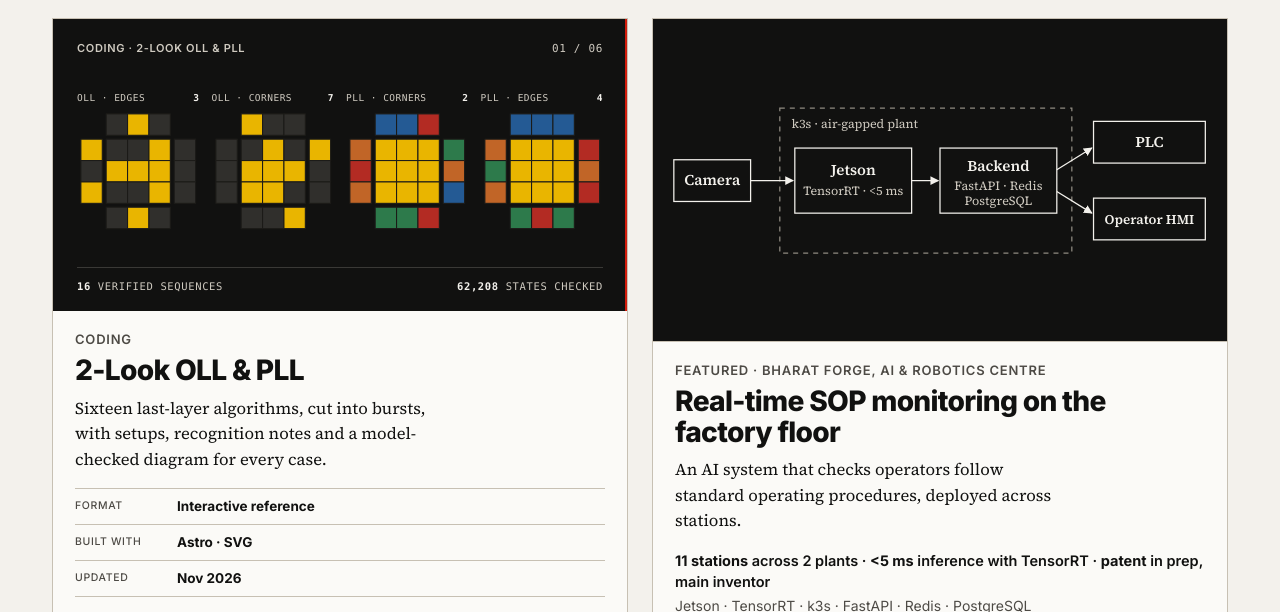
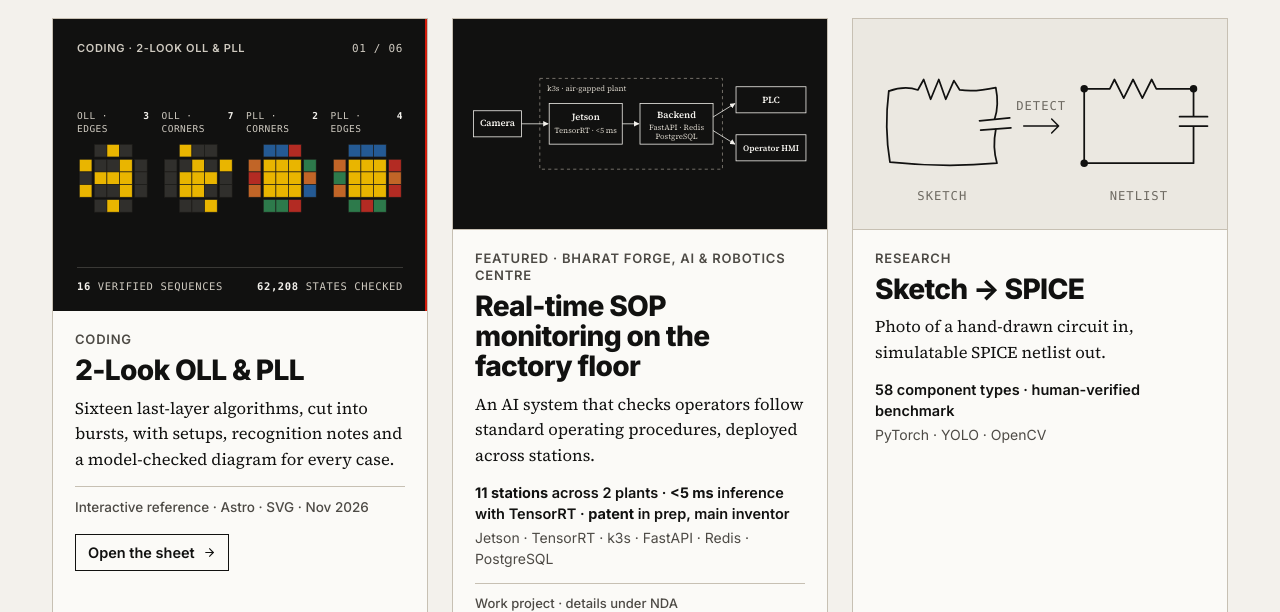
Before and after one commit to boscochanam/Porfolio-Website, an Astro site: page /projects in a window 1280 px wide. Shown: the part 185-797 px from the top of the page. Built offline with nearby package versions, Linux system fonts and the light colour scheme; Astro itself is replaced by a stand-in of ours.

Commit message:
Use a three-column projects grid on desktop

```diff
--- a/src/components/ProjectsGrid.astro
+++ b/src/components/ProjectsGrid.astro
@@ -57,9 +57,7 @@ const showMore = entries.length % 2 === 1;
         <p class="label">{entry.data.category}</p>
         <h2><a href={entry.data.href}>{entry.data.title}</a></h2>
         <p class="prj-summary">{entry.data.summary}</p>
-        <ul class="prj-meta">
-          {entry.data.meta.map(([label, value]) => <li><span>{label}</span><b>{value}</b></li>)}
-        </ul>
+        <p class="prj-spec">{entry.data.meta.map(([, value]) => value).join(' · ')}</p>
         <a class="prj-open" href={entry.data.href}>{entry.data.cta} <Icon name="arrow-right" class="ic" /></a>
       </div>
     </article>
--- a/src/styles/global.css
+++ b/src/styles/global.css
@@ -102,7 +102,7 @@ h1,h2,h3{font-family:var(--sans);margin:0;letter-spacing:-.015em}
 /* ── projects: full-page grid of project tiles ───── */
 .prj-page{padding-bottom:56px}
 .prj-head h1{font-size:clamp(34px,3.4vw,44px);line-height:1.02;font-weight:800;letter-spacing:-.03em}
-.prj{display:grid;grid-template-columns:repeat(2,minmax(0,1fr));gap:24px;align-items:stretch}
+.prj{display:grid;grid-template-columns:repeat(3,minmax(0,1fr));gap:24px;align-items:stretch}
 .prj-tile{background:var(--card);border:1px solid var(--line);display:flex;flex-direction:column;min-width:0}
 .prj-plate{position:relative;display:flex;flex-direction:column;justify-content:space-between;gap:18px;min-height:292px;padding:22px 24px 18px;background:var(--ink);color:var(--pearl);text-decoration:none;overflow:hidden}
 .prj-plate:hover{color:var(--pearl)}
@@ -130,10 +130,8 @@ h1,h2,h3{font-family:var(--sans);margin:0;letter-spacing:-.015em}
 .prj-body h2{font-size:clamp(24px,2.2vw,30px);line-height:1.08;letter-spacing:-.025em;font-weight:800;margin:0 0 10px}
 .prj-body h2 a{text-decoration:none}
 .prj-body h2 a:hover{color:var(--ink);text-decoration:underline;text-decoration-color:var(--red);text-decoration-thickness:2px;text-underline-offset:4px}
-.prj-summary{font-size:16.5px;line-height:1.55;margin:0 0 16px;max-width:44ch}
-.prj-meta{list-style:none;margin:0 0 18px;padding:0;border-top:1px solid var(--line)}
-.prj-meta li{display:grid;grid-template-columns:92px minmax(0,1fr);gap:10px;padding:8px 0;border-bottom:1px solid var(--line);font:500 13.5px/1.4 var(--sans)}
-.prj-meta span{font-size:10.5px;letter-spacing:.06em;text-transform:uppercase;color:var(--muted);padding-top:2px}
+.prj-summary{font-size:16.5px;line-height:1.55;margin:0 0 14px;max-width:44ch}
+.prj-spec{font:500 13.5px/1.5 var(--sans);color:var(--muted);margin:0 0 16px;padding-top:10px;border-top:1px solid var(--line)}
 .prj-open{align-self:flex-start;display:inline-flex;align-items:center;gap:8px;padding:9px 12px;border:1.5px solid var(--ink);background:var(--card);font:600 14.5px/1.2 var(--sans);text-decoration:none;color:var(--ink)}
 .prj-open .ic{width:13px;height:13px}
 .prj-open:hover{background:var(--ink);color:var(--paper);text-decoration:none}
@@ -229,8 +227,10 @@ video.prj-media{object-fit:cover}
   .feat-vis svg.dg-h{max-width:640px}
   .feat-txt{padding:18px 24px 20px}
 }
+@media (max-width:1100px){
+  .prj{grid-template-columns:repeat(2,minmax(0,1fr))}
+}
 @media (max-width:900px){
-  .prj{grid-template-columns:1fr}
   .prj-more{min-height:260px}
   .prj-more-mark{font-size:96px}
   .bg{grid-template-columns:1fr}
@@ -286,6 +286,7 @@ video.prj-media{object-fit:cover}
   .clist{grid-template-columns:1fr 1fr}
   .article-foot{padding:58px 0 28px;margin-top:56px}
   .article-foot-line{font-size:18px}
+  .prj{grid-template-columns:1fr}
   .prj-teaser{grid-template-columns:48px minmax(0,1fr);gap:12px;padding:12px}
   .prj-teaser-thumb{width:48px;height:48px;padding:6px}
   .prj-teaser-go{grid-column:1/-1;justify-content:center}
@@ -299,7 +300,6 @@ video.prj-media{object-fit:cover}
   .prj-art{grid-template-columns:repeat(2,minmax(0,1fr));gap:14px}
   .prj-plate-foot{font-size:9.5px;gap:10px}
   .prj-body{padding:18px 16px 20px}
-  .prj-meta li{grid-template-columns:80px minmax(0,1fr)}
 }
 @media (max-width:420px){
   .card,.card:has(.media-art){grid-template-columns:1fr}
```
